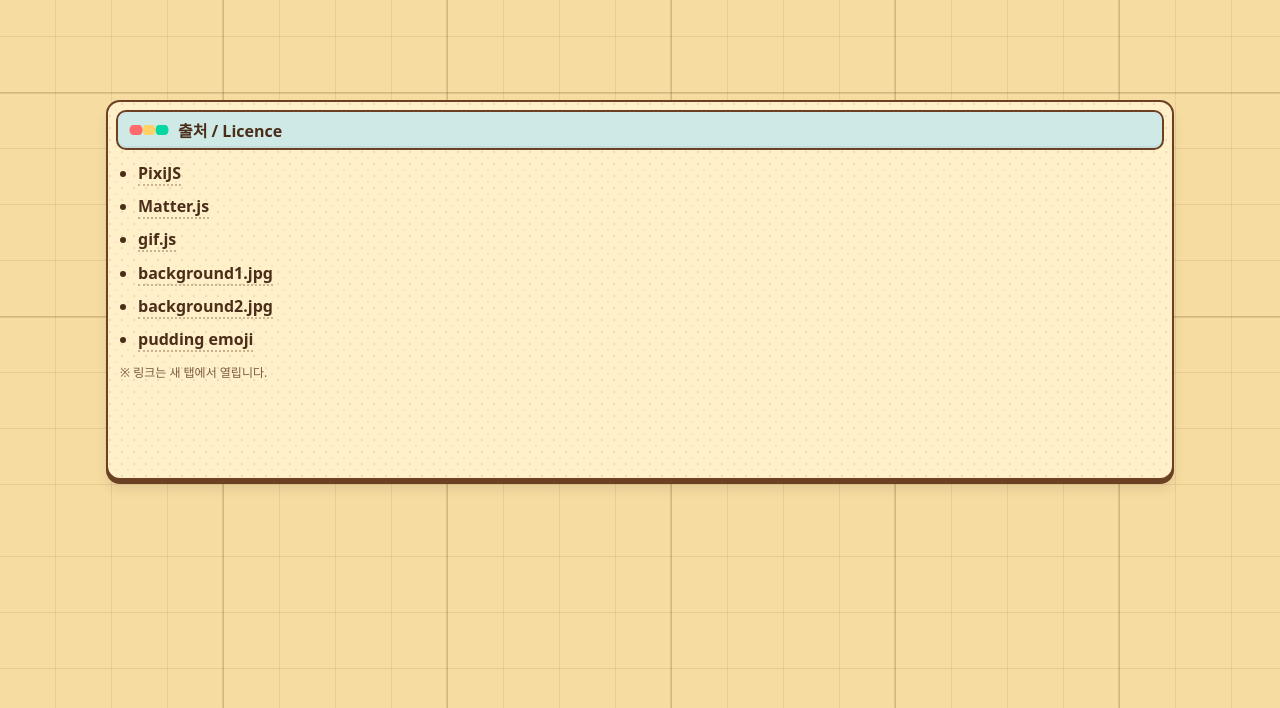
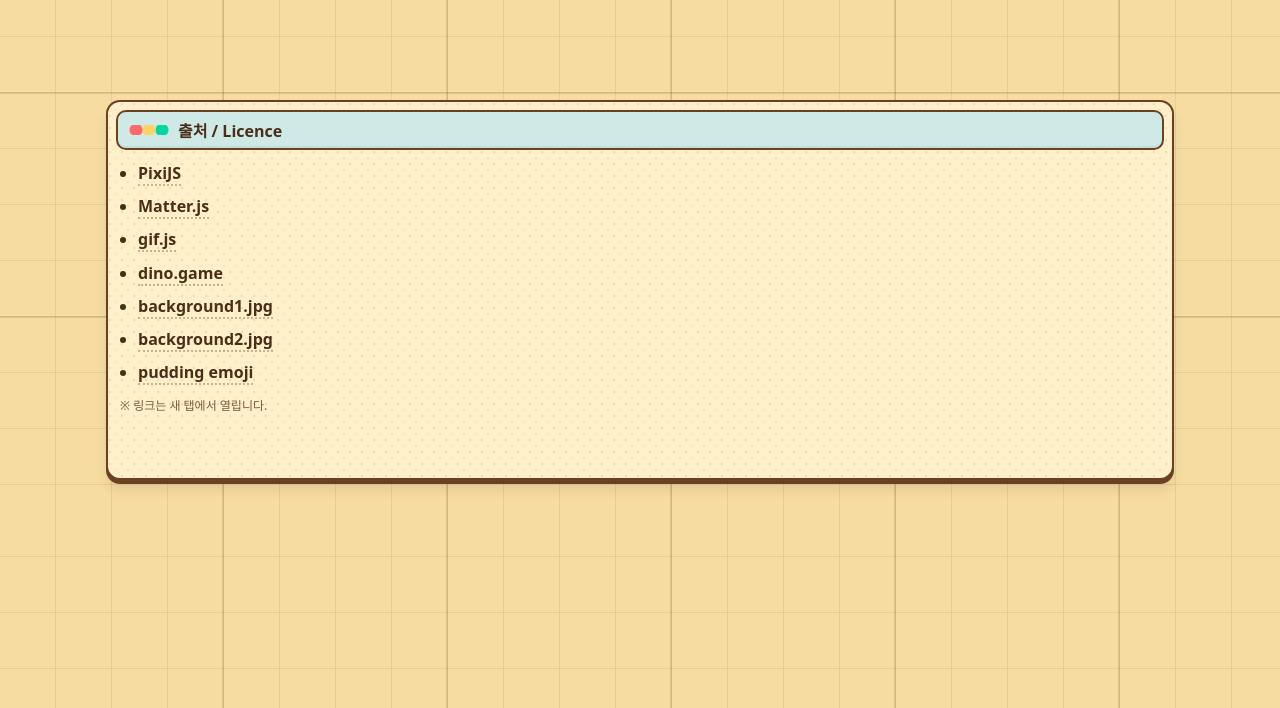
Before and after one commit to live-cpu/Pudding, a plain HTML site: page licence.html in a window 1280 px wide. Shown: the part 92-800 px from the top of the page. Drawn offline with Linux system fonts and the light colour scheme.

Commit message:
Update licence.html

```diff
--- a/licence.html
+++ b/licence.html
@@ -57,6 +57,7 @@
         <li><a href="https://pixijs.com/" target="_blank" rel="noopener">PixiJS</a></li>
         <li><a href="https://brm.io/matter-js/" target="_blank" rel="noopener">Matter.js</a></li>
         <li><a href="http://jnordberg.github.io/gif.js/" target="_blank" rel="noopener">gif.js</a></li>
+        <li><a href="chrome://dino" rel="noopener">dino.game</a></li>
         <li><a href="https://unsplash.com/ko/%EC%82%AC%EC%A7%84/%EC%B6%94%EC%83%81%EC%A0%81%EC%9D%B8-%EB%85%B8%EB%9E%80%EC%83%89%EA%B3%BC-%ED%9D%B0%EC%83%89-%EC%A4%84%EB%AC%B4%EB%8A%AC%EA%B0%80-%EB%B0%9D%EC%9D%80-%EB%B0%B0%EA%B2%BD%EC%9D%84-%EB%A7%8C%EB%93%AD%EB%8B%88%EB%8B%A4-FECg9rW3PxA" target="_blank" rel="noopener">background1.jpg</a></li>
         <li><a href="https://unsplash.com/ko/%EC%82%AC%EC%A7%84/%EB%B6%84%ED%99%8D%EC%83%89-%EA%BD%83%EC%9D%B4-%EB%93%A0-%EC%9E%91%EC%9D%80-%ED%9D%B0%EC%83%89-%EA%B7%B8%EB%A6%87-%EA%B7%B8%EB%A3%B9-FjMfPpcyIbw" target="_blank" rel="noopener">background2.jpg</a></li>
         <li><a href="https://emojipedia.org/custard#designs" target="_blank" rel="noopener">pudding emoji</a></li>
```
